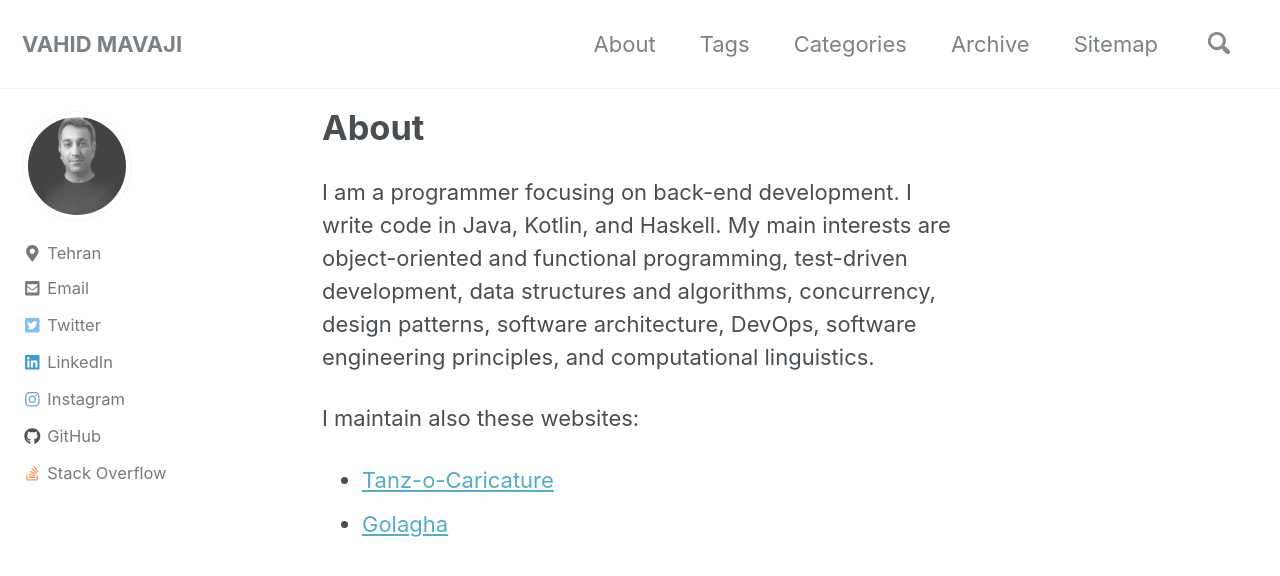
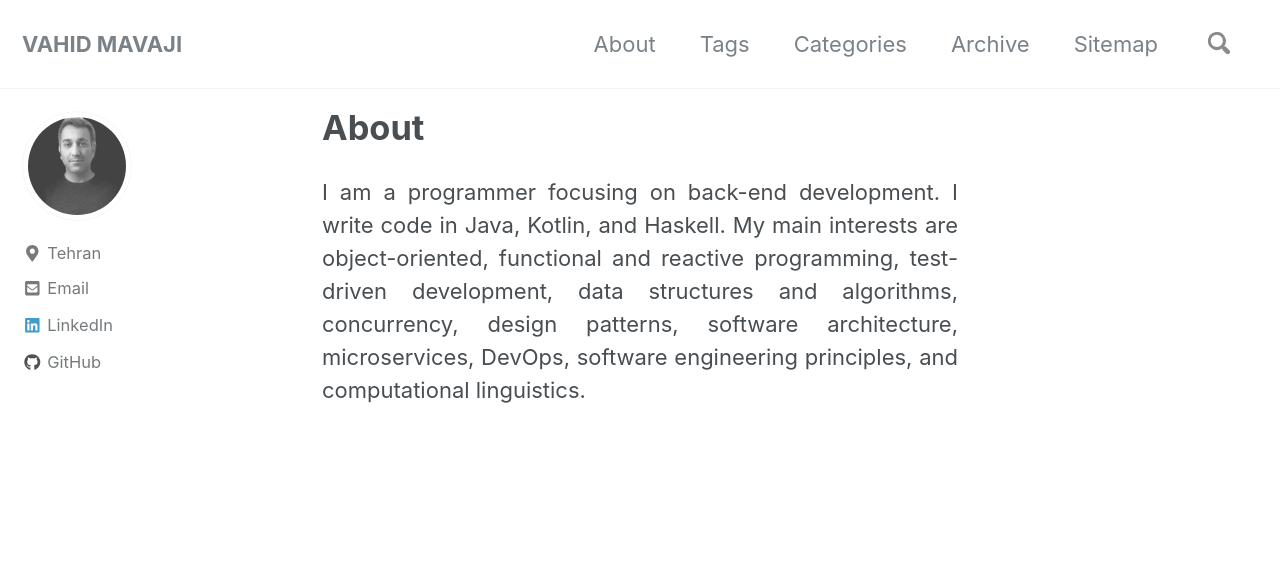
Before and after one commit to sinaghz/mavaji.github.io, a Jekyll site: the page built from _pages/about.md, in a window 1280 px wide and 900 px high. Shown: the top 576 px of the window. Built offline with Jekyll 4.4.1, drawn with Linux system fonts in a browser that asks for light colours; nearby versions of some CDN libraries.

Commit message:
update about

```diff
--- a/_config.yml
+++ b/_config.yml
@@ -117,15 +117,15 @@ author:
   gitlab           :
   google_plus      :
   keybase          :
-  instagram        : "vmavaji"
+  instagram        :
   lastfm           :
   linkedin         : "mavaji" # "john-doe-12345678" (the last part of your profile url, e.g. https://www.linkedin.com/in/john-doe-12345678)
   pinterest        :
   soundcloud       :
-  stackoverflow    : "5435390/vahid-mavaji" # "123456/username" (the last part of your profile url, e.g. https://stackoverflow.com/users/123456/username)
+  stackoverflow    : # "123456/username" (the last part of your profile url, e.g. https://stackoverflow.com/users/123456/username)
   steam            : # "steamId" (the last part of your profile url, e.g. https://steamcommunity.com/id/steamId/)
   tumblr           :
-  twitter          : "vmavaji"
+  twitter          :
   vine             :
   weibo            :
   xing             :
--- a/_pages/about.md
+++ b/_pages/about.md
@@ -4,10 +4,8 @@ title: "About"
 ---
 
 I am a programmer focusing on back-end development. I write code in Java, Kotlin, and Haskell.
-My main interests are object-oriented and functional programming, test-driven development, data structures and algorithms,
-concurrency, design patterns, software architecture, DevOps, software engineering principles,
+My main interests are  object-oriented, functional and reactive programming, test-driven development,
+data structures and algorithms, concurrency, design patterns, software architecture, microservices, DevOps, software
+engineering principles,
 and computational linguistics.
-
-I maintain also these websites:
-* [Tanz-o-Caricature](https://tanzocaricature.github.io)
-* [Golagha](https://golagha.github.io)
+{: style="text-align: justify;"}
```
